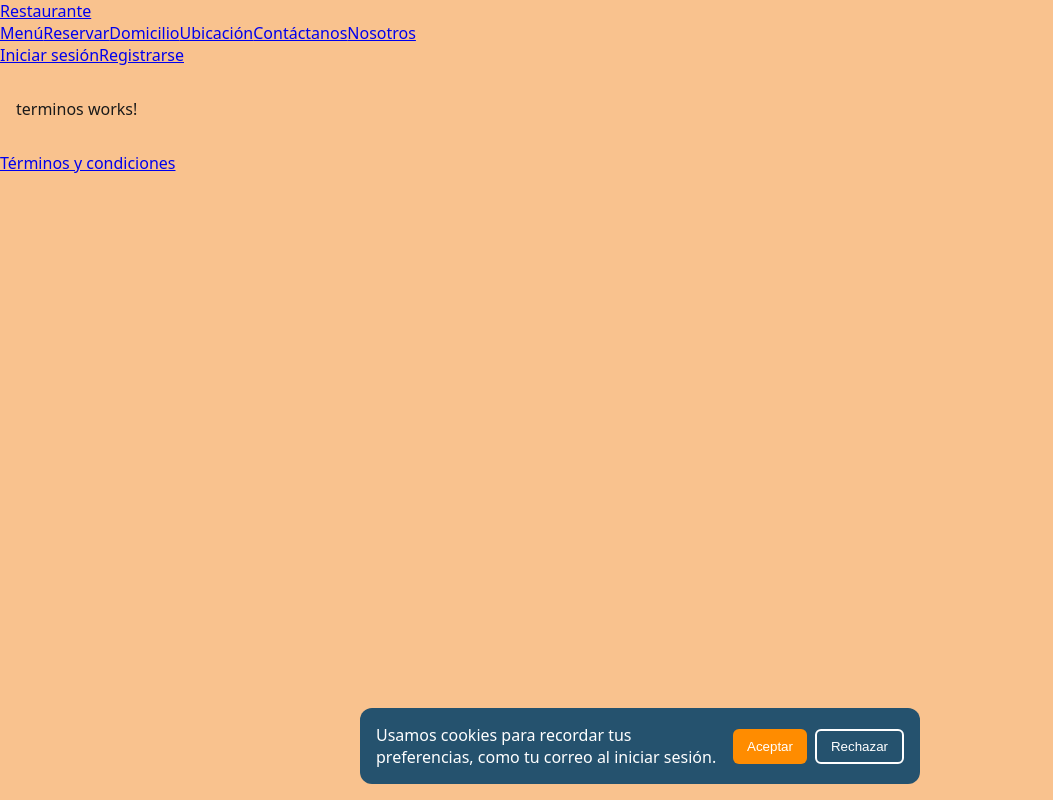
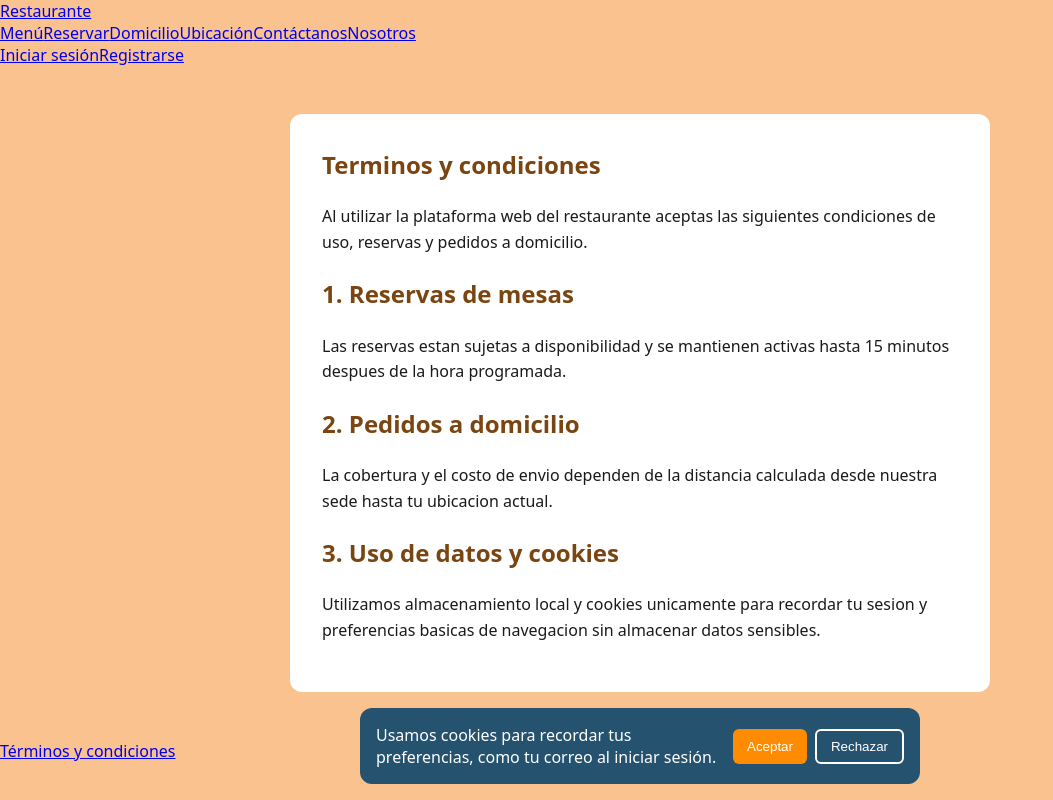
Before and after one commit to JuanSebastianLopez15/Proyecto-FinalFrontend, an Angular app: page /terminos in a window 1280 px wide. Shown: the whole page, without its empty margins (0-1053 px from the left). Built offline with nearby package versions, Linux system fonts and the light colour scheme.

Commit message:
feat: se crea el html, el ccs y el ts de terminos

```diff
--- a/src/app/paginas/terminos/terminos.css
+++ b/src/app/paginas/terminos/terminos.css
@@ -0,0 +1,20 @@
+/* Tarjeta principal de terminos */
+.pagina-terminos {
+  max-width: 700px;
+  margin: 2rem auto;
+  padding: 2rem;
+  background-color: var(--color-blanco);
+  border-radius: 12px;
+  color: var(--color-texto);
+  line-height: 1.6;
+}
+
+/* Titulos principales */
+.pagina-terminos h1,
+.pagina-terminos h2 {
+  color: var(--color-cafe);
+}
+
+.pagina-terminos h1 {
+  margin-top: 0;
+}
--- a/src/app/paginas/terminos/terminos.html
+++ b/src/app/paginas/terminos/terminos.html
@@ -1 +1,30 @@
-<p>terminos works!</p>
+<!-- Contenedor principal de terminos y condiciones -->
+<section class="pagina-terminos">
+  <h1>Terminos y condiciones</h1>
+
+  <p>
+    Al utilizar la plataforma web del restaurante aceptas las siguientes
+    condiciones de uso, reservas y pedidos a domicilio.
+  </p>
+
+  <!-- Condiciones de reservas -->
+  <h2>1. Reservas de mesas</h2>
+  <p>
+    Las reservas estan sujetas a disponibilidad y se mantienen activas hasta
+    15 minutos despues de la hora programada.
+  </p>
+
+  <!-- Condiciones de domicilios -->
+  <h2>2. Pedidos a domicilio</h2>
+  <p>
+    La cobertura y el costo de envio dependen de la distancia calculada desde
+    nuestra sede hasta tu ubicacion actual.
+  </p>
+
+  <!-- Privacidad y cookies -->
+  <h2>3. Uso de datos y cookies</h2>
+  <p>
+    Utilizamos almacenamiento local y cookies unicamente para recordar tu
+    sesion y preferencias basicas de navegacion sin almacenar datos sensibles.
+  </p>
+</section>
--- a/src/app/paginas/terminos/terminos.ts
+++ b/src/app/paginas/terminos/terminos.ts
@@ -4,6 +4,6 @@ import { Component } from '@angular/core';
   selector: 'app-terminos',
   imports: [],
   templateUrl: './terminos.html',
-  styleUrl: './terminos.css',
+  styleUrl: './terminos.css'
 })
 export class Terminos {}
```
